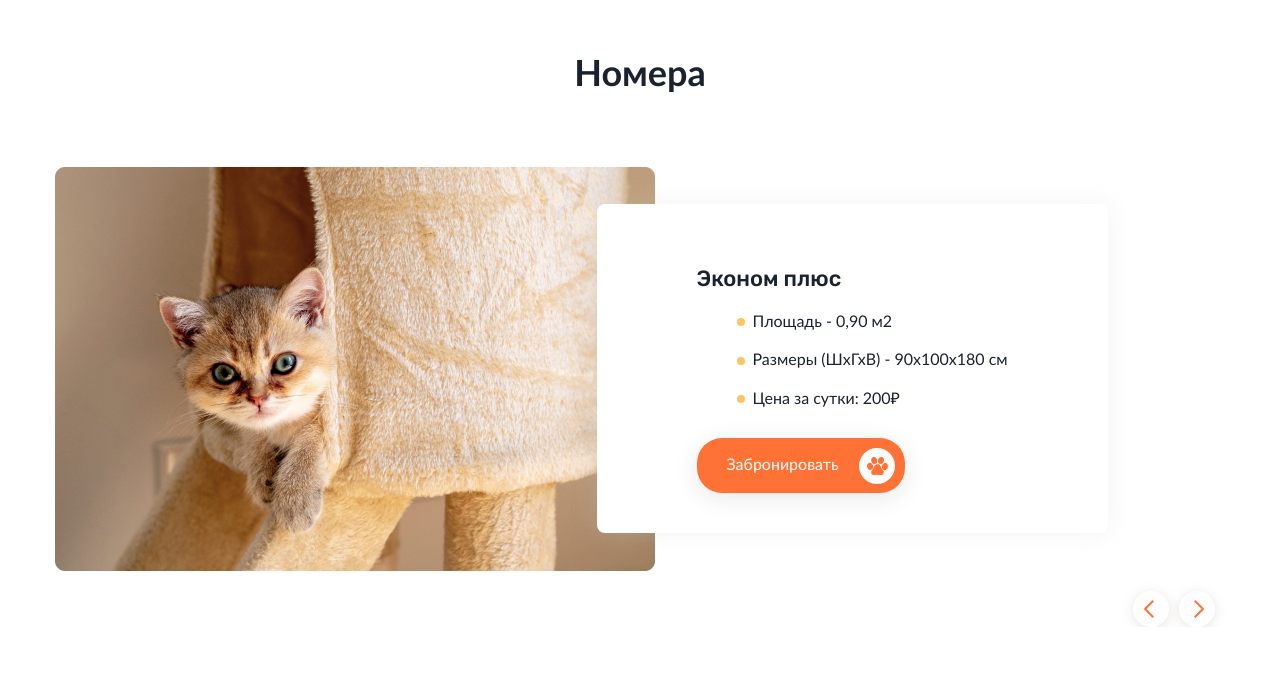
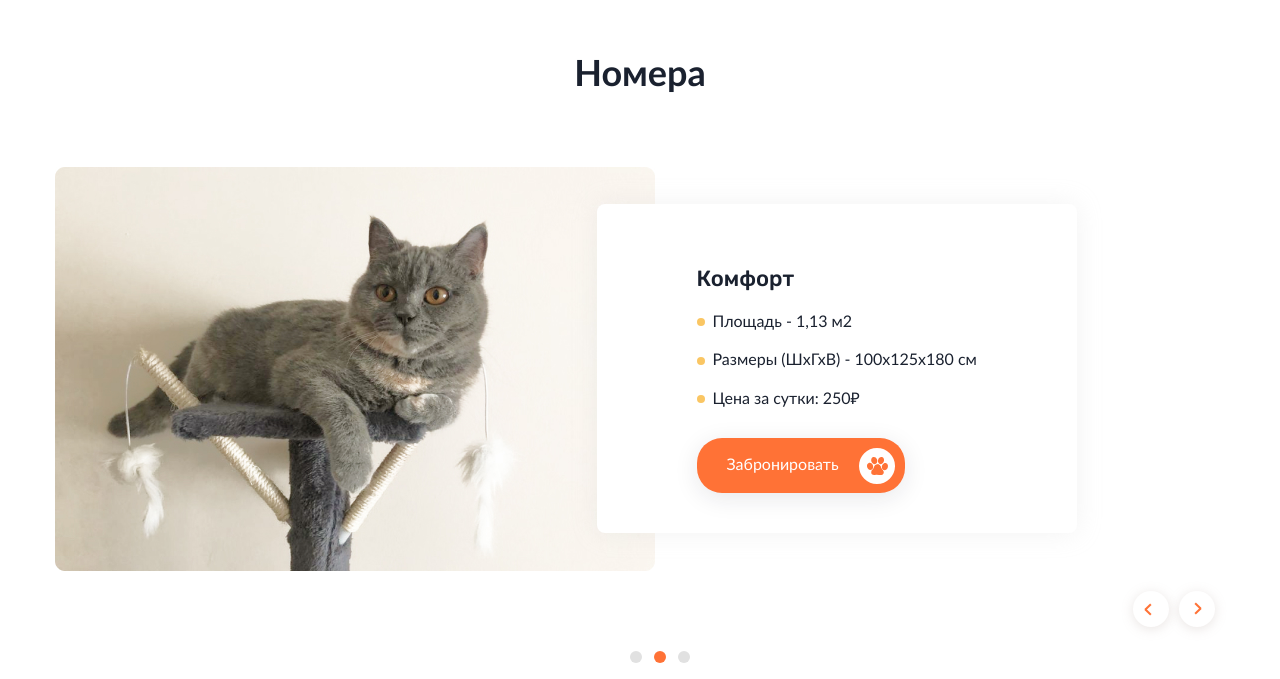
Before and after one commit to leogasmus/cat_hotel, a website: page app/index.html in a window 1280 px wide. Shown: the part 1655-2334 px from the top of the page. Before the commit the page ends 2282 px from the top, so only its background shows below. Drawn offline with Linux system fonts and the light colour scheme; files whose address does not match are found by name.

Commit message:
Add carousel with rooms

```diff
--- a/app/index.html
+++ b/app/index.html
@@ -142,6 +142,8 @@
             <button class="carousel-btn btn-prev"></button>
             <button class="carousel-btn btn-next"></button>
           </div>
+          <div class="carousel-dots">
+          </div>
         </div>
       </section>
     </main>
--- a/app/js/index.js
+++ b/app/js/index.js
@@ -1,8 +1,12 @@
 $('.rooms-carousel').slick({
+    autoplay: true,
+    speed: 1000,
     infinite: true,
     slidesToShow: 1,
     slidesToScroll: 1,
-    arrows: false
+    arrows: false,
+    dots: true,
+    appendDots: $('.carousel-dots')
   });
 $('.btn-prev').on('click', function(){
     $('.rooms-carousel').slick('slickPrev');
@@ -10,3 +14,4 @@ $('.btn-prev').on('click', function(){
 $('.btn-next').on('click', function(){
     $('.rooms-carousel').slick('slickNext');
 })
+//  Review carousel
--- a/app/scss/_global.scss
+++ b/app/scss/_global.scss
@@ -60,3 +60,103 @@ body{
     }
   }
 }
+.carousel-control{
+  display: flex;
+  align-items: center;
+  justify-content: flex-end;
+  .carousel-btn{
+    margin-right: 10px;
+    display: flex;
+    align-items: center;
+    justify-content: center;
+    height: 36px;
+    width: 36px;
+    border: none;
+    border-radius: 50%;
+    background: $white;
+    box-shadow: 0px 2px 12px rgba(173, 152, 143, 0.25);
+    font-size: 22px;
+    color: $orange;
+    cursor: pointer;
+  }
+  .btn-next{
+    display: flex;
+    justify-content: center;
+    position: relative;
+    &::after,
+    &::before{
+      position: absolute;
+      content: '';
+      display: block;
+      height: 2px;
+      width: 8px;
+      background: $orange;
+    }
+    &::before{
+      top: 14px;
+      left: 15px;
+      transform: rotate(45deg);
+
+    }
+    &::after{
+      top: 19px;
+      left: 15px;
+      transform: rotate(-45deg);
+    }
+  }
+  .btn-prev{
+    display: flex;
+    justify-content: center;
+    position: relative;
+    &::after,
+    &::before{
+      position: absolute;
+      content: '';
+      display: block;
+      height: 2px;
+      width: 8px;
+      background: $orange;
+    }
+    &::before{
+      top: 15px;
+      left: 11px;
+      transform: rotate(-45deg);
+
+    }
+    &::after{
+      top: 20px;
+      left: 11px;
+      transform: rotate(45deg);
+    }
+  }
+}
+.carousel-dots{
+  .slick-dots{
+    list-style: none;
+    display: flex;
+    align-items: center;
+    justify-content: center;
+    li{
+      button{
+        height: 12px;
+        width: 12px;
+        border: none;
+        font-size: 0;
+        border-radius: 50%;
+        background: $grey;
+        margin-right: 12px;
+        cursor: pointer;
+      }
+      &:last-child{
+        button{
+          margin-right: 0;
+        }
+      }
+    }
+    .slick-active{
+      button{
+        background: $orange;
+      }
+    }
+  }
+}
--- a/app/scss/_vars.scss
+++ b/app/scss/_vars.scss
@@ -1,4 +1,5 @@
 $black: #1A212F;
 $white: #fff;
+$grey: #E1E1E1;
 $orange: #FF7236;
 $yellow: #FAC663;
--- a/app/scss/main.scss
+++ b/app/scss/main.scss
@@ -209,6 +209,7 @@
   font-weight: 500;
 }
 .carousel-content__list{
+  padding: 0;
   list-style: none;
   .carousel-content__item{
     margin-bottom: 20px;
@@ -228,74 +229,6 @@
     }
   }
 }
-.carousel-control{
-  display: flex;
-  align-items: center;
-  justify-content: flex-end;
-  .carousel-btn{
-    margin-right: 10px;
-    display: flex;
-    align-items: center;
-    justify-content: center;
-    height: 36px;
-    width: 36px;
-    border: none;
-    border-radius: 50%;
-    background: $white;
-    box-shadow: 0px 2px 12px rgba(173, 152, 143, 0.25);
-    font-size: 22px;
-    color: $orange;
-    cursor: pointer;
-  }
-  .btn-next{
-    display: flex;
-    justify-content: center;
-    position: relative;
-    &::after,
-    &::before{
-      position: absolute;
-      content: '';
-      display: block;
-      height: 2px;
-      width: 12px;
-      background: $orange;
-    }
-    &::before{
-      top: 13px;
-      left: 14px;
-      transform: rotate(45deg);
 
-    }
-    &::after{
-      top: 21px;
-      left: 14px;
-      transform: rotate(-45deg);
-    }
-  }
-  .btn-prev{
-    display: flex;
-    justify-content: center;
-    position: relative;
-    &::after,
-    &::before{
-      position: absolute;
-      content: '';
-      display: block;
-      height: 2px;
-      width: 12px;
-      background: $orange;
-    }
-    &::before{
-      top: 13px;
-      left: 10px;
-      transform: rotate(-45deg);
 
-    }
-    &::after{
-      top: 21px;
-      left: 10px;
-      transform: rotate(45deg);
-    }
-  }
-}
 @import 'media';
```
Also changed, not shown: app/css/main.min.css.
